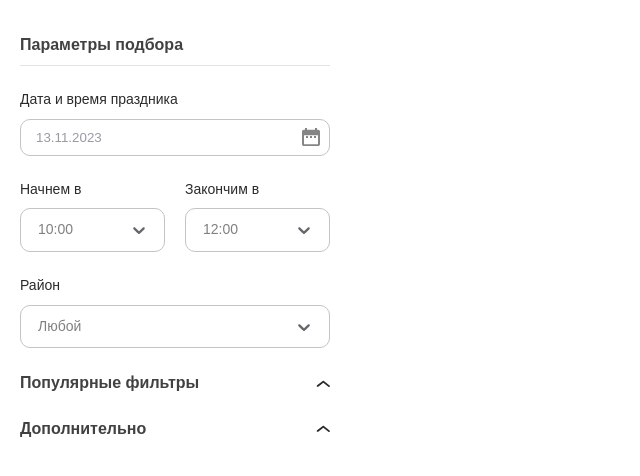
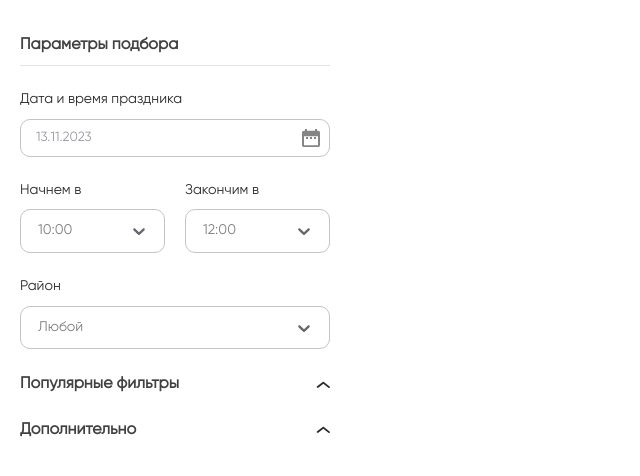
Before and after one commit to FlameFront-end/kiddeo-test, a React (Vite) app: page / in a window 1280 px wide. Shown: the top 476 px of the page, without its empty margins (0-640 px from the left). Built offline with nearby package versions, Linux system fonts and the light colour scheme; no server answers; data requests are answered from the project's data file.

Commit message:
add: fonts

```diff
--- a/src/App.css
+++ /dev/null
@@ -1,8 +0,0 @@
-.app {
-  width: 100vw;
-  height: 100vh;
-}
-
-* {
-  font-family: Gilroy, sans-serif;
-}
--- a/src/App.tsx
+++ b/src/App.tsx
@@ -1,4 +1,3 @@
-import './App.css'
 import Sidebar from './components/Sidebar/Sidebar.tsx'
 
 const App = () => {
--- a/src/components/Sidebar/Sidebar.css
+++ b/src/components/Sidebar/Sidebar.css
@@ -10,7 +10,7 @@
 .title {
   margin-bottom: 10px;
   color: #2B2B2B;
-  font-weight: 500;
+  font-weight: 400;
   font-size: 14px;
   line-height: 126.9%;
 }
@@ -19,7 +19,6 @@
   margin-top: 25px;
   font-weight: 700;
   font-size: 16px;
-  font-family: Gilroy, sans-serif;
   line-height: 126.9%;
 }
 
--- a/src/index.css
+++ b/src/index.css
@@ -1,7 +1,13 @@
+@font-face {
+  font-family: 'Gilroy';
+  src: url('./fonts/Gilroy-Regular.ttf') format('truetype');
+}
+
 * {
   box-sizing: border-box;
   margin: 0;
   padding: 0;
+  font-family: Gilroy, sans-serif;
 }
 
 body {
@@ -29,3 +35,9 @@ li {
 .MuiAccordion-root {
   box-shadow: none !important;
 }
+
+
+.app {
+  width: 100vw;
+  height: 100vh;
+}
```
Also changed, not shown: src/fonts/Gilroy-Regular.ttf (added).
